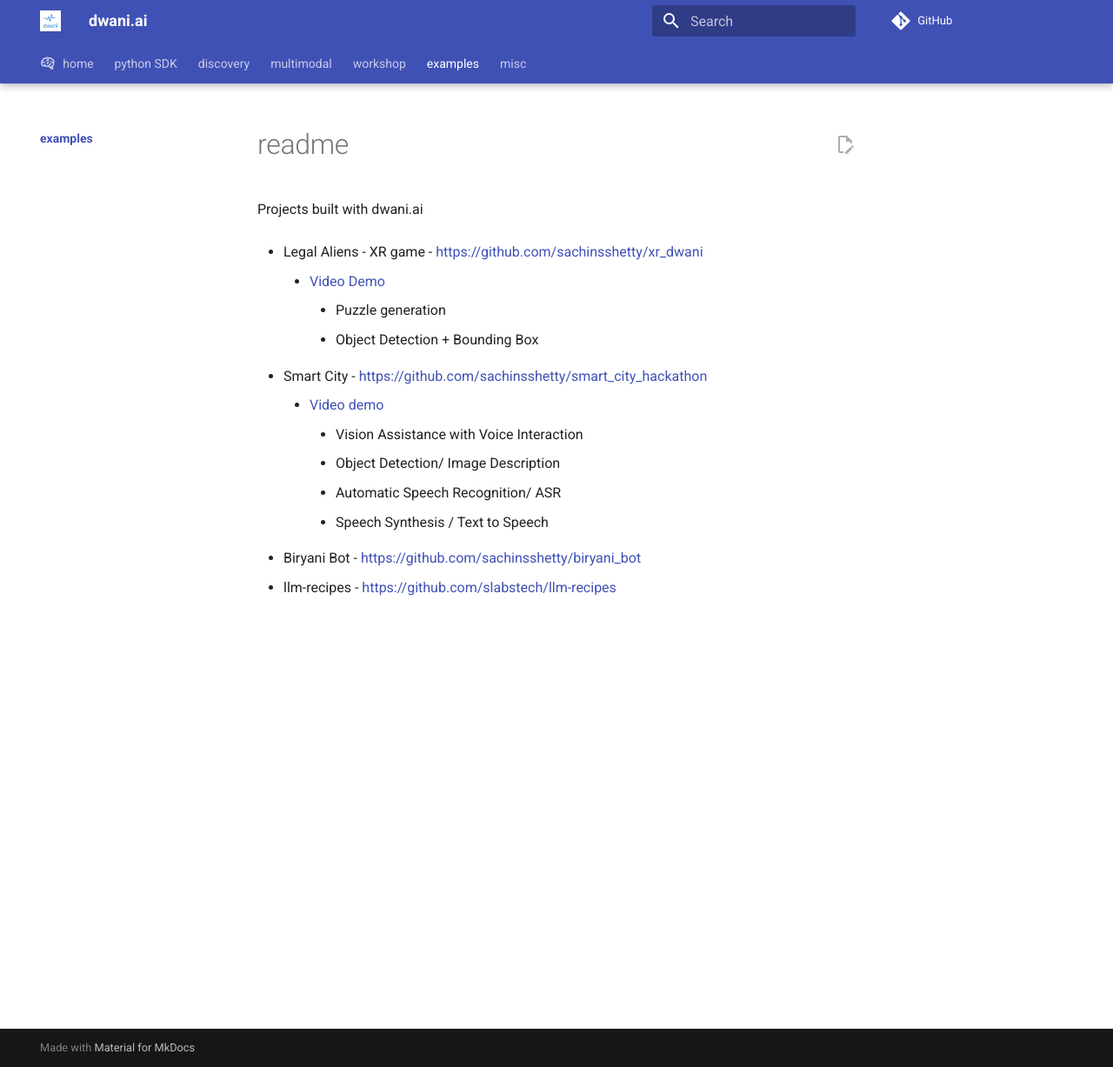
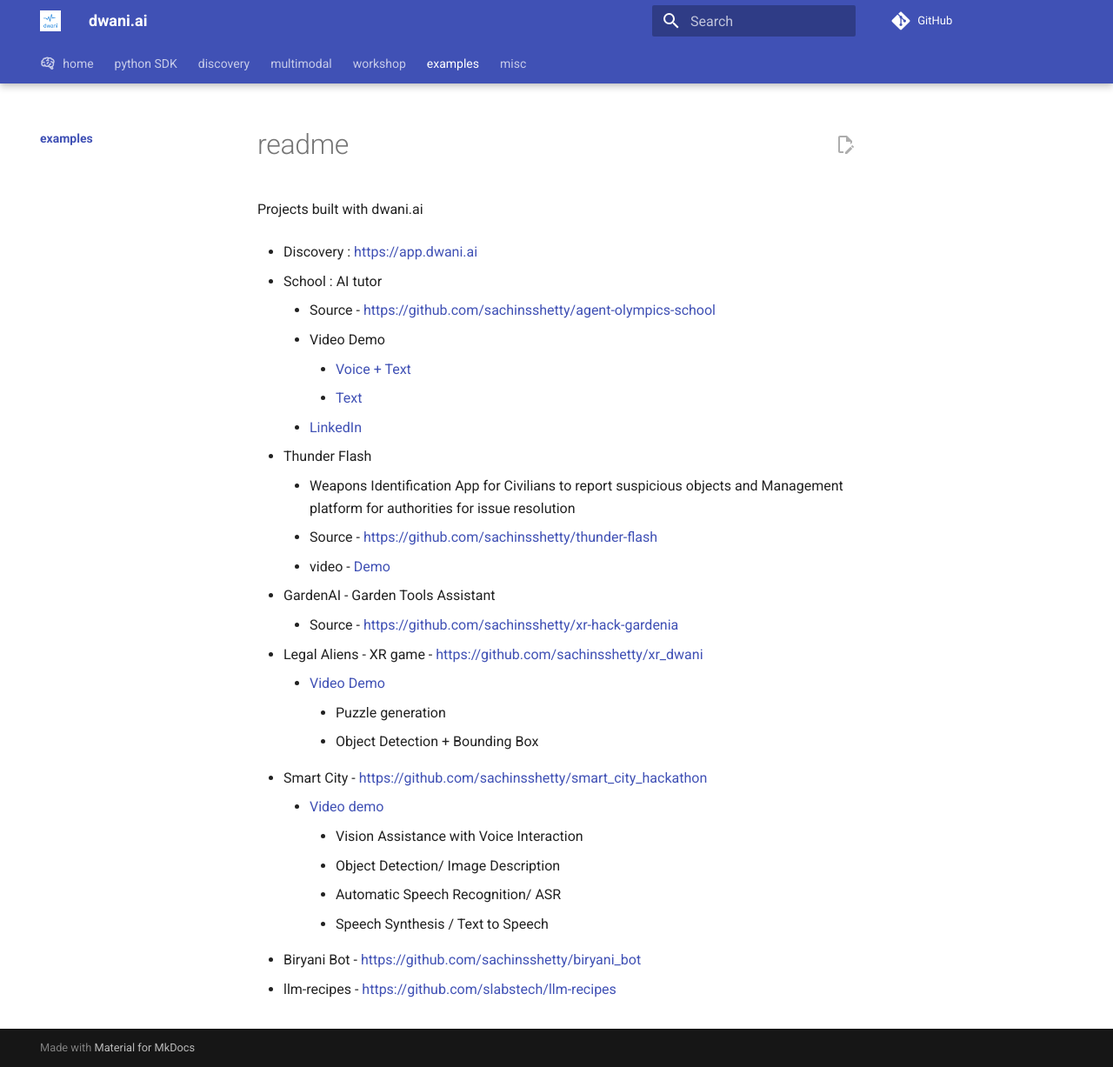
Before and after one commit to dwani-ai/docs, an MkDocs documentation site: the page built from docs/examples/index.md, in a window 1280 px wide and 1227 px high. Shown: the whole window at 87% size. Built offline with MkDocs 1.6.1 and Material for MkDocs 9.7.7, drawn with Linux system fonts in a browser that asks for light colours; comment, search, counter and statistics services are not loaded.

```diff
--- a/docs/examples/index.md
+++ b/docs/examples/index.md
@@ -1,4 +1,22 @@
 Projects built with dwani.ai
+
+- Discovery : [https://app.dwani.ai](https://app.dwani.ai)
+
+- School : AI tutor
+    - Source - [https://github.com/sachinsshetty/agent-olympics-school](https://github.com/sachinsshetty/agent-olympics-school)
+    - Video Demo
+        - [Voice + Text](https://www.youtube.com/watch?v=-DrabKfl0r0)
+        - [Text](https://www.youtube.com/watch?v=zaVAEw5GJPk)
+    - [LinkedIn]()
+
+- Thunder Flash
+    - Weapons Identification App for Civilians to report suspicious objects and Management platform for authorities for issue resolution
+    - Source - [https://github.com/sachinsshetty/thunder-flash](https://github.com/sachinsshetty/thunder-flash)
+    - video - [Demo](https://youtube.com/shorts/8qMi7JiIdeM?feature=share)
+
+- GardenAI - Garden Tools Assistant
+    - Source - [https://github.com/sachinsshetty/xr-hack-gardenia](https://github.com/sachinsshetty/xr-hack-gardenia)
+
 
 - Legal Aliens - XR game - [https://github.com/sachinsshetty/xr_dwani](https://github.com/sachinsshetty/xr_dwani)
     - [Video Demo](https://www.youtube.com/watch?v=ciHfY5JAGCk)
```
Also changed, not shown: docs/discovery/api-ports.md (added, +11 -0 lines).
